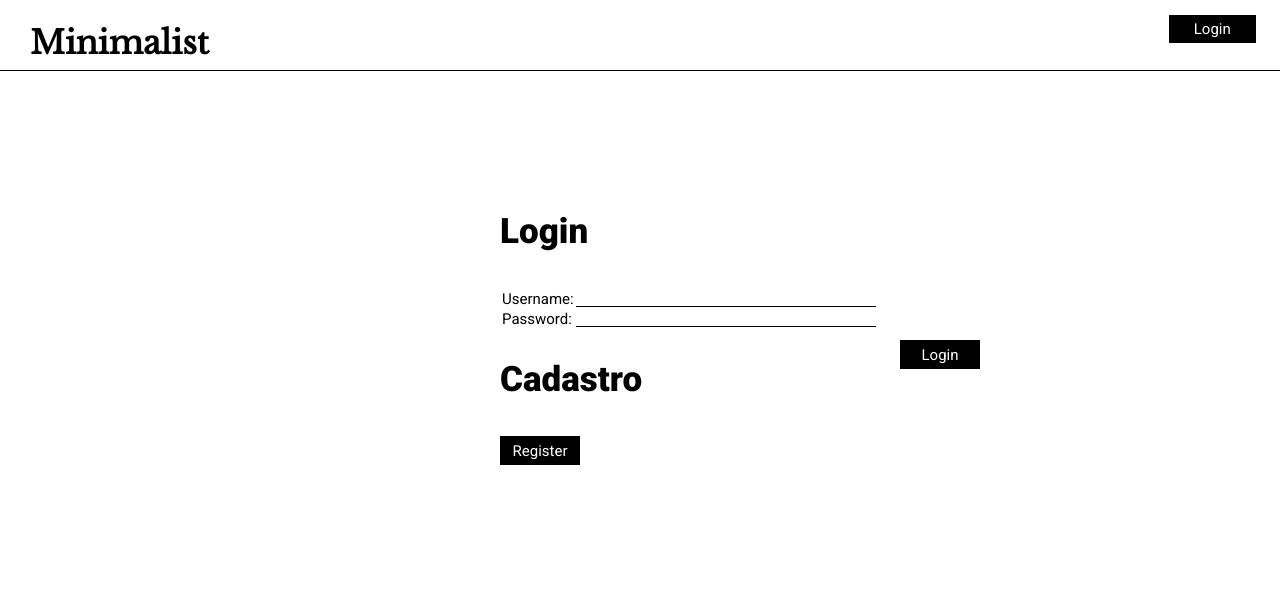
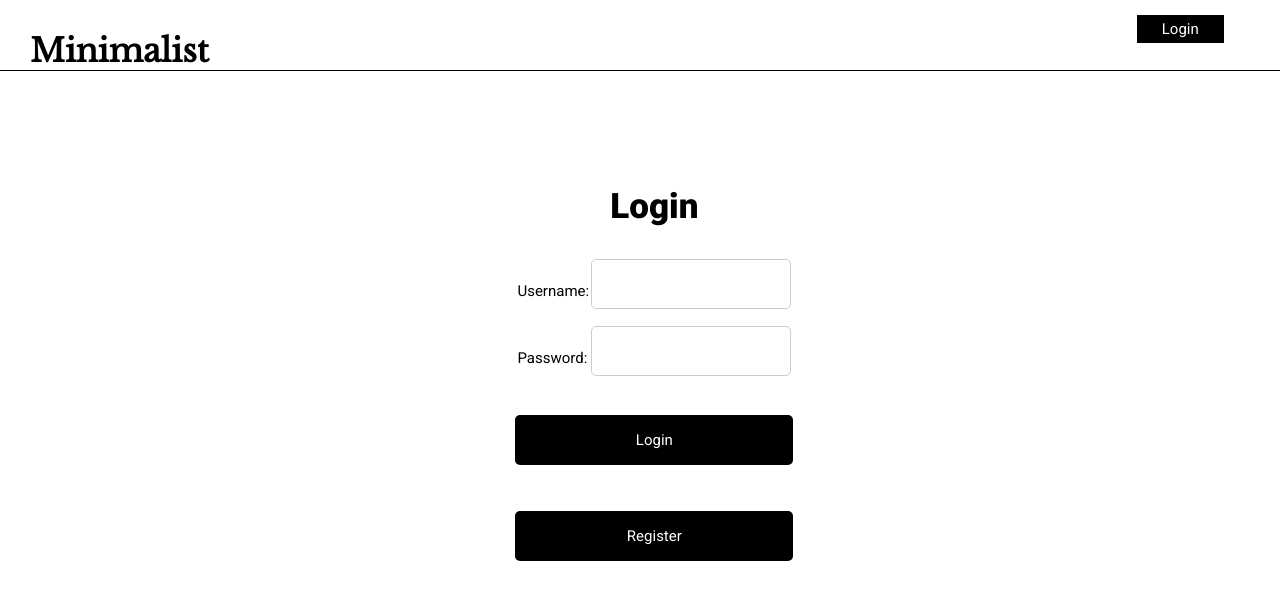
Before and after one commit to etelvinaoliveira/TP-ES, a Django app: page /accounts/login/ in a window 1280 px wide. Shown: the top 612 px of the page. Run offline with Django 3.2, Linux system fonts and the light colour scheme.

Commit message:
Correções css

```diff
--- a/minimalistApp/static/css/auth.css
+++ b/minimalistApp/static/css/auth.css
@@ -1,16 +1,17 @@
 .login {
+    font-family: 'Roboto', sans-serif;
+    font-size: 35px;
+    margin-bottom: 30px;
+    text-align: center;
+    padding-top: 1rem;
+}
+
+.cadastro {
     font-family: 'Roboto', sans-serif;
     font-size: 40px;
     margin-bottom: 30px;
     text-align: center;
-    padding: 1.5rem 0;
-}
-
-.register {
-    font-family: 'Roboto', sans-serif;
-    font-size: 20px;
-    margin-bottom: 30px;
-    text-align: center;
+    padding-top: 2rem;
 }
 
 .logReg {
@@ -19,6 +20,7 @@
     align-items: center;
     height: 60vh;
     flex-direction: column;
+    margin-left: 25rem;
 }
 
 form {
@@ -56,13 +58,13 @@
     color: #fff;
     font-family: 'Roboto', sans-serif;
     font-size: 15px;
-    padding: 10px 20px;
+    padding: 5px 20px;
     border: none;
     border-radius: 5px;
     cursor: pointer;
     text-decoration: none;
     display: inline-block;
-    margin-top: 15px;
+    margin-top: 0.1rem;
     width: 100%;
 }
 
--- a/minimalistApp/static/css/login.css
+++ b/minimalistApp/static/css/login.css
@@ -66,9 +66,10 @@
     top: 0.5rem;
 }
 
-h2{
+.logReg h2{
     font-family: 'Roboto', sans-serif;
     font-size: 35px;
+    padding-top: 0.5rem;
 }
 
 .logReg{
--- a/minimalistApp/static/css/postList.css
+++ b/minimalistApp/static/css/postList.css
@@ -10,7 +10,7 @@
   padding: 15px 30px;
   display: flex;
   flex-direction: row;
-  margin-bottom: 30px;
+  margin-bottom: 2rem;
 }
 
 .log{
@@ -58,12 +58,13 @@
   outline: 0;
 }
 
-.pageHeader h1 a, form{
+.pageHeader h1 a{
   font-family: 'Libre Baskerville', serif;
   text-decoration: none;
   color: #000;
   position: relative;
   top: 1rem;
+  margin-bottom: 3rem;
 }
 
 .contentContainer{
--- a/minimalistApp/static/css/style.css
+++ b/minimalistApp/static/css/style.css
@@ -60,6 +60,7 @@
     text-decoration: none;
     font-size: 22px;
     color: #000;
+    margin-bottom: 5rem;
 }
 
 .contentContainer {
--- a/minimalistApp/templates/registration/login.html
+++ b/minimalistApp/templates/registration/login.html
@@ -2,7 +2,7 @@
 {% load static %}
 
 {% block content %}
-    <link rel="stylesheet" href="{% static 'css/login.css' %}">
+    <link rel="stylesheet" href="{% static 'css/auth.css' %}">
 
     <div class="logReg">
         <h2 class="login">Login</h2>
@@ -27,7 +27,6 @@
             <input type="hidden" name="next" value="{{ next }}" />
         </form>
 
-        <h2>Cadastro</h2>
         <form method="post" action="{% url 'register' %}">
             {% csrf_token %}
             <table>
```
Also changed, not shown: db.sqlite3.
